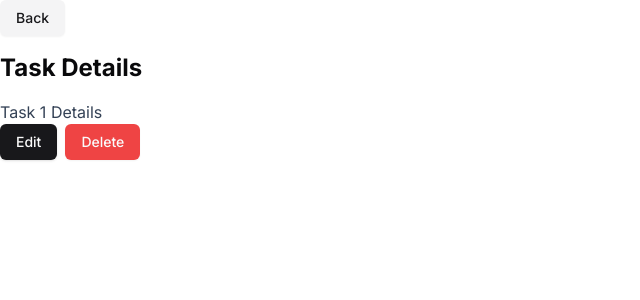
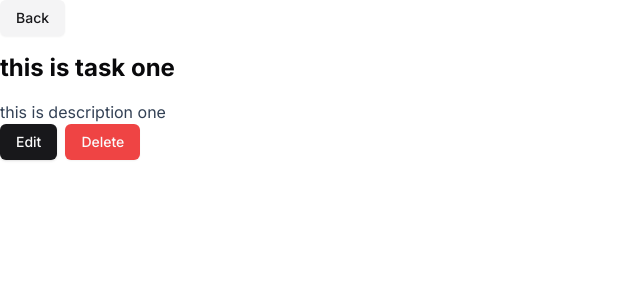
Before and after one commit to RandomThacker/React-Query-Todo, a Next.js app: page /task/1 in a window 1280 px wide. Shown: the top 300 px of the page, without its empty margins (0-640 px from the left). Built offline with nearby package versions, Linux system fonts and the light colour scheme; no server answers; data requests are answered from the project's data file.

Commit message:
fix: Edit Page API Calling

```diff
--- a/src/app/task/[id]/page.tsx
+++ b/src/app/task/[id]/page.tsx
@@ -7,13 +7,16 @@ import { fetchTask } from "../../../api/tasks";
 import { useParams } from 'next/navigation'
 
 const TaskDetails = () => {
-  const id = useParams()
+  const {id} = useParams()
   console.log(id);
+  console.log(7);
+
 
   const {
     isPending,
     isError,
     data: tasks,
+
     error,
   } = useQuery({
     queryKey: ["todos",id],
@@ -36,8 +39,8 @@ const TaskDetails = () => {
   return (
     <div className="mb-8">
         <BackButton/>
-      <h2 className="text-2xl font-bold my-4">Task  Details</h2>
-      <p className="text-slate-700">Task 1 Details</p>
+      <h2 className="text-2xl font-bold my-4">{tasks.task}</h2>
+      <p className="text-slate-700">{tasks.taskDesc}</p>
       <ButtonAction/>
     </div>
   )
```
